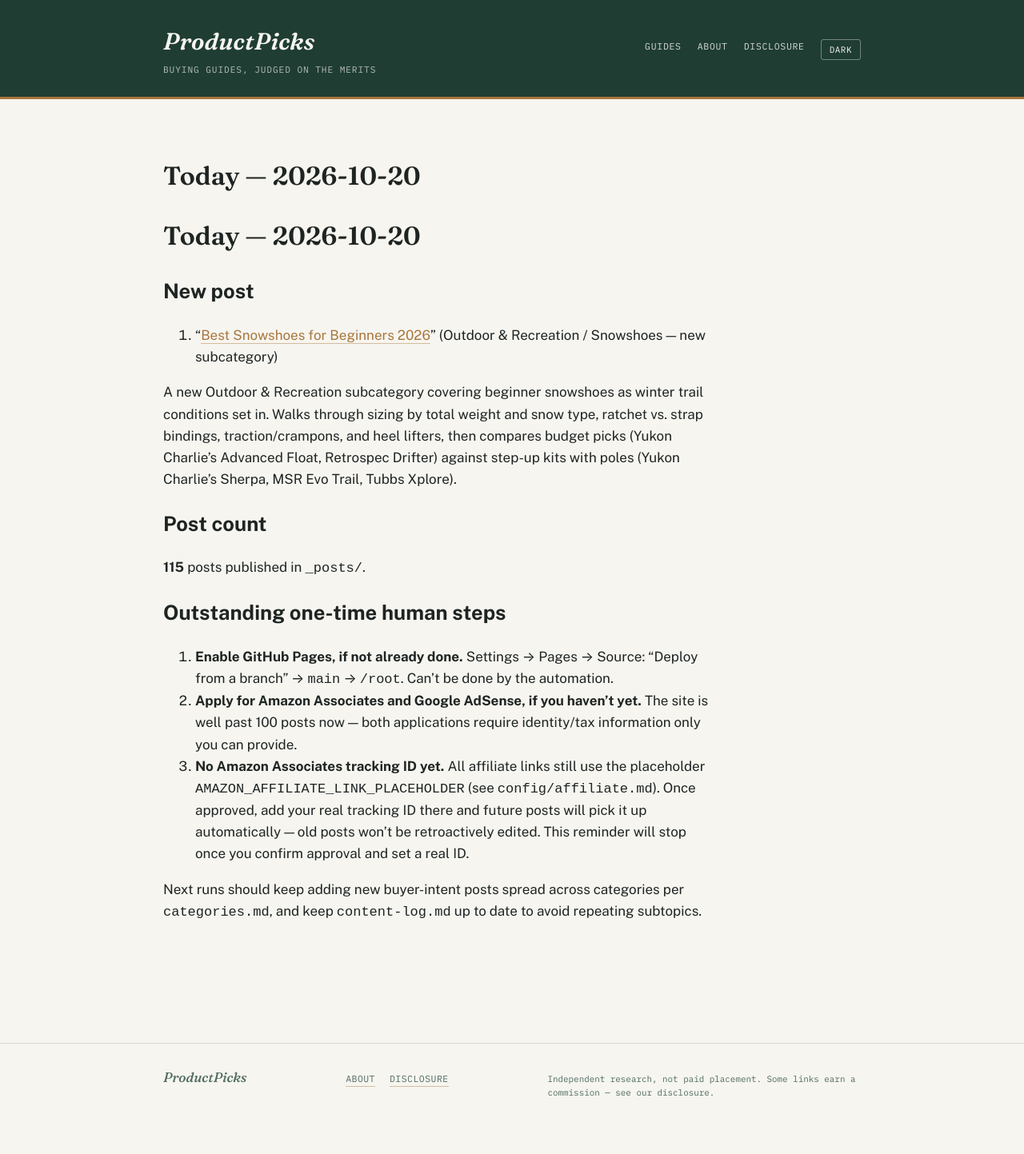
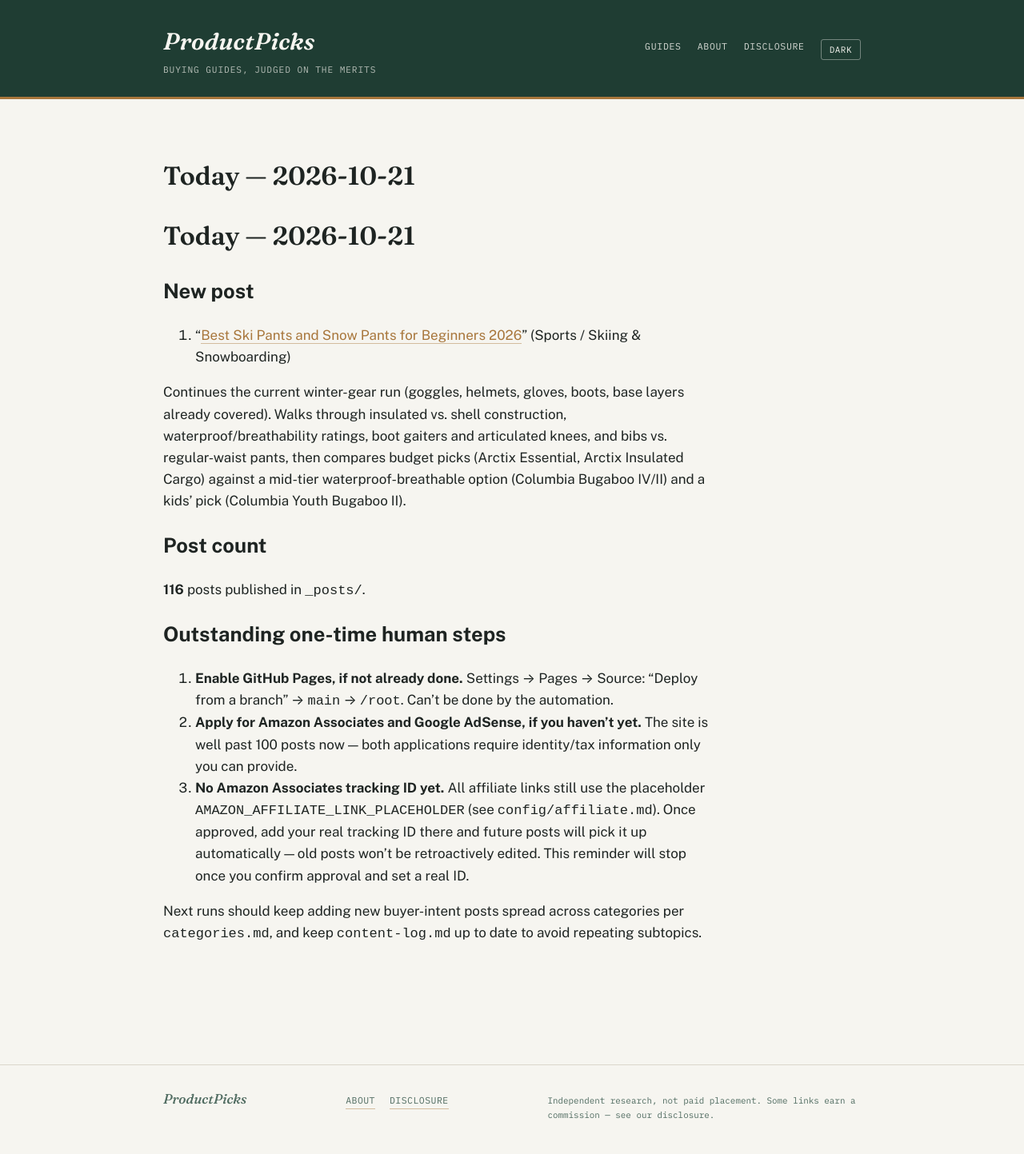
Before and after one commit to ajith198/ProductPicks, a Jekyll site: the page built from today.md, in a window 1280 px wide. Shown: the whole page at 80% size. Built offline with Jekyll 4.4.1, drawn with Linux system fonts in a browser that asks for light colours; our own code applies the rules of GitHub Pages for plain Markdown files; before the commit the page ends 1416 px from its top, so only the background shows below that.

Commit message:
daily: 2026-10-21 new post + log update
Add "Best Ski Pants and Snow Pants for Beginners" (Sports / Skiing &
Snowboarding), continuing the winter-gear content run. Update
content-log.md, today.md, and TODAY.md.

Co-Authored-By: Claude Sonnet 5 <noreply@anthropic.com>
Claude-Session: https://claude.ai/code/session_01UXMrpxZprenSDfJrcDahiG

```diff
--- a/today.md
+++ b/today.md
@@ -1,14 +1,14 @@
-# Today — 2026-10-20
+# Today — 2026-10-21
 
 ## New post
 
-1. "[Best Snowshoes for Beginners 2026](/outdoor-recreation/buying-guides/best-snowshoes-for-beginners/)" (Outdoor & Recreation / Snowshoes — new subcategory)
+1. "[Best Ski Pants and Snow Pants for Beginners 2026](/skiing-snowboarding/buying-guides/best-ski-pants-and-snow-pants-for-beginners/)" (Sports / Skiing & Snowboarding)
 
-A new Outdoor & Recreation subcategory covering beginner snowshoes as winter trail conditions set in. Walks through sizing by total weight and snow type, ratchet vs. strap bindings, traction/crampons, and heel lifters, then compares budget picks (Yukon Charlie's Advanced Float, Retrospec Drifter) against step-up kits with poles (Yukon Charlie's Sherpa, MSR Evo Trail, Tubbs Xplore).
+Continues the current winter-gear run (goggles, helmets, gloves, boots, base layers already covered). Walks through insulated vs. shell construction, waterproof/breathability ratings, boot gaiters and articulated knees, and bibs vs. regular-waist pants, then compares budget picks (Arctix Essential, Arctix Insulated Cargo) against a mid-tier waterproof-breathable option (Columbia Bugaboo IV/II) and a kids' pick (Columbia Youth Bugaboo II).
 
 ## Post count
 
-**115** posts published in `_posts/`.
+**116** posts published in `_posts/`.
 
 ## Outstanding one-time human steps
 
```
Also changed, not shown: TODAY.md (+1 -1 lines), _posts/2026-10-21-best-ski-pants-and-snow-pants-for-beginners.md (added, +75 -0 lines), content-log.md (+1 -0 lines).
